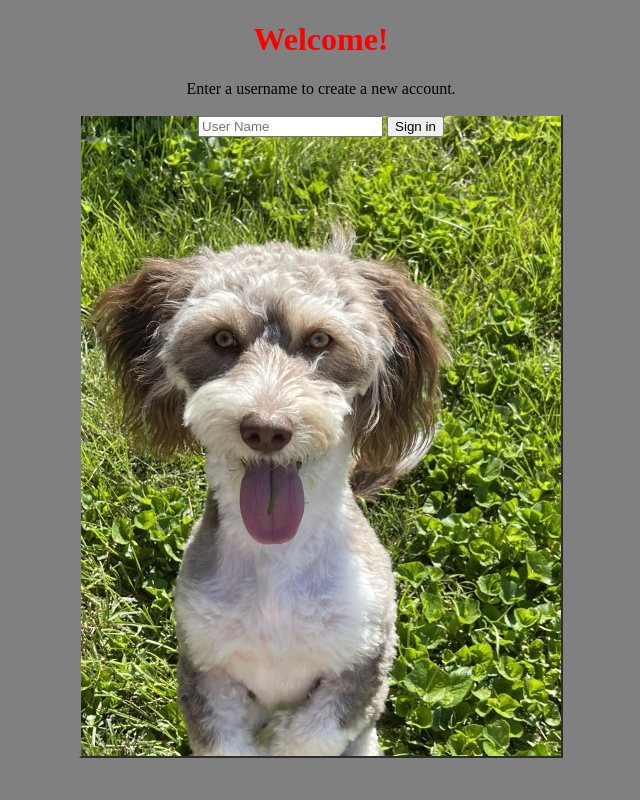
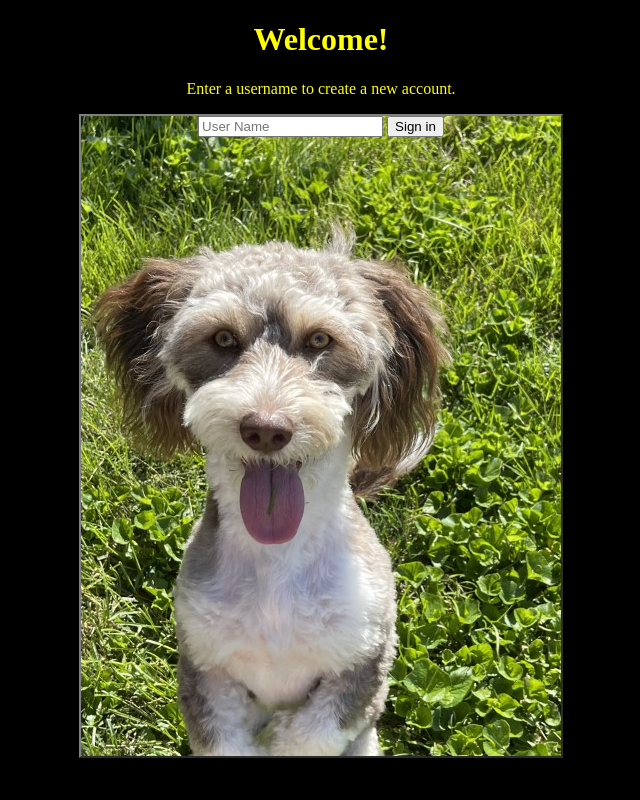
Before and after one commit to jwuebbl/flask, a Flask app: page / in a window 1280 px wide. Shown: the whole page, without its empty margins (319-959 px from the left). Run offline with Flask 2, Linux system fonts and the light colour scheme.

Commit message:
Yellow Text Black Background

```diff
--- a/app/static/styles/menu.css
+++ b/app/static/styles/menu.css
@@ -1,5 +1,2 @@
 /* Author: Jeffrey Wuebbles */
-
-body {
-    background-color: gray;
-  }
+body{background-color:#000;color:#ff0}
--- a/app/static/styles/roulette.css
+++ b/app/static/styles/roulette.css
@@ -1,8 +1,6 @@
 /* Author: Jeffrey Wuebbles */
 
-body {
-    background-color: gray;
-  }
+body{background-color:#000;color:#ff0}
 
 #spc_1 {
     position: absolute;
--- a/app/static/styles/signin.css
+++ b/app/static/styles/signin.css
@@ -1,10 +1,7 @@
 /* Author: Jeffrey Wuebbles */
 
-body {
-    background-color: gray;
-  }
+body{background-color:#000;color:#ff0}
   h1 {
-    color: red;
     text-align: center;
   }
   #loginDiv {
@@ -28,12 +25,12 @@ body {
   }
 
   footer {
-      color: red;
+      color: #ff0;
       position: bottom;
       text-align: center;
       border-style: outset;
       border-width: 10px;
-      border-color: blue;
+      border-color: #ff0;
       width: 500px;
       margin: auto;
       margin-top: 50px;
```
